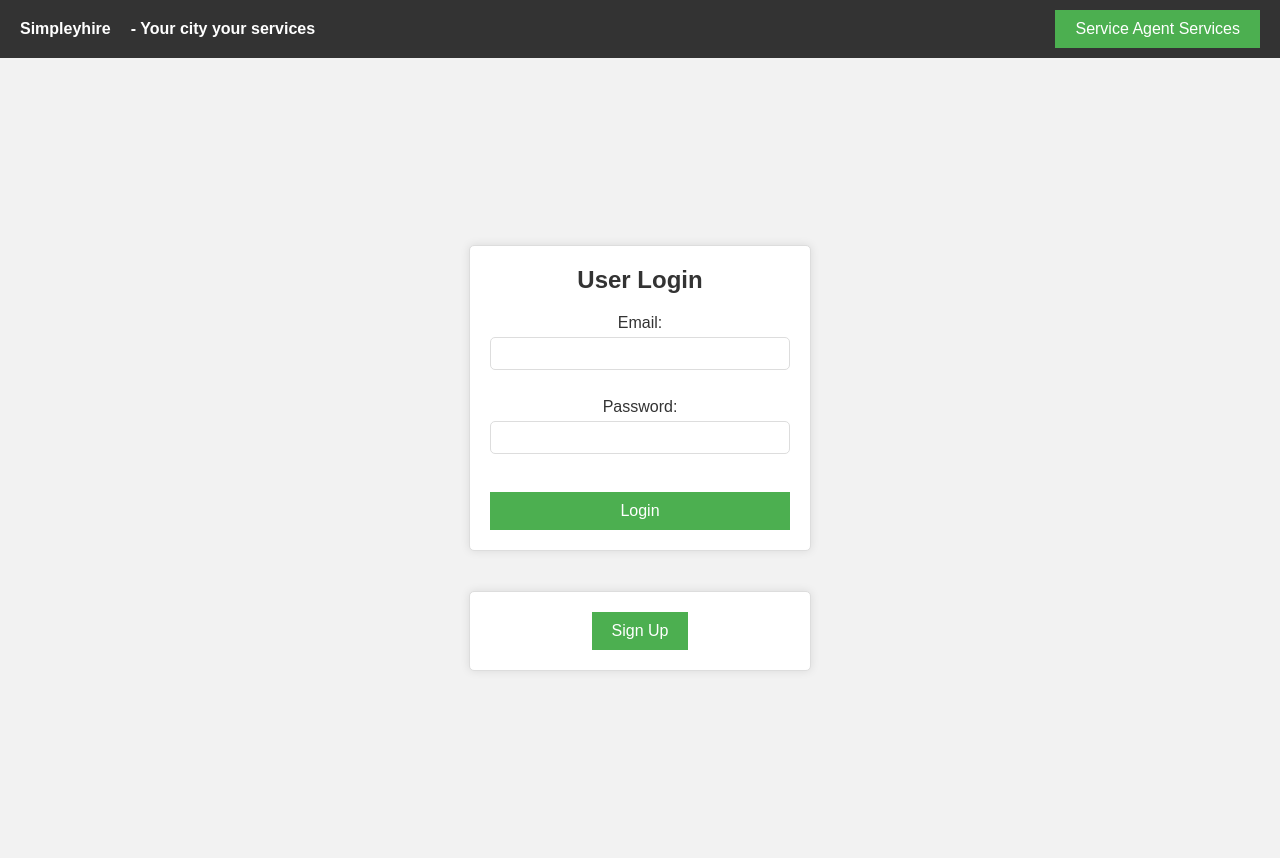
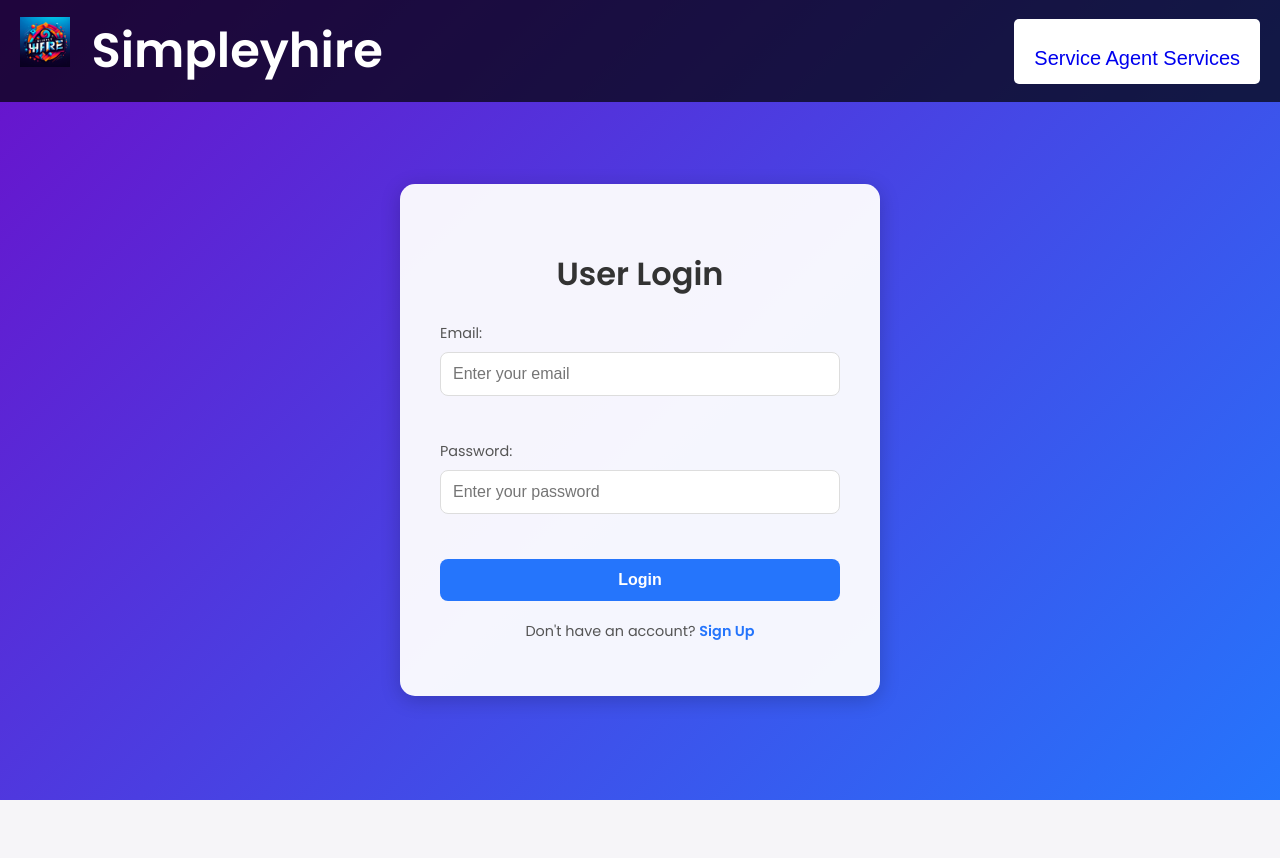
Before and after one commit to sph4919/Simplyhire, a PHP site: page / in a window 1280 px wide. After the commit the page ends 800 px from the top, so only its background shows below. Run offline with PHP 8.4, Linux system fonts and the light colour scheme.

Commit message:
fixing login-user

```diff
--- a/index.css
+++ b/index.css
@@ -1,60 +1,10 @@
-/* Reset some default styles */
-body, h1, h2, p, ul, li, form {
+/* General Styles */
+body {
+    font-family: 'Poppins', sans-serif;
     margin: 0;
     padding: 0;
-    box-sizing: border-box;
-}
-
-/* General body styling */
-body {
-    font-family: Arial, sans-serif;
-    background-color: #f2f2f2;
-    color: #333;
-}
-
-/* Navbar styling */
-.navbar {
-    display: flex;
-    justify-content: space-between;
-    align-items: center;
-    padding: 10px 20px;
-    background-color: #333;
-    color: white;
-}
-
-.navbar ul {
-    list-style-type: none;
-    display: flex;
-}
-
-.navbar ul li {
-    margin-right: 20px;
-    font-weight: bold;
-}
-
-.service-btn {
-    background-color: #4CAF50; /* Green */
-    border: none;
-    color: white;
-    padding: 10px 20px;
-    text-align: center;
-    text-decoration: none;
-    display: inline-block;
-    font-size: 16px;
-    cursor: pointer;
-}
-
-.service-btn a {
-    color: white;
-    text-decoration: none;
-}
-
-.service-btn:hover {
-    background-color: #45a049;
-}
-
-/* Container styling */
-.container {
+    background: linear-gradient(135deg, #6a11cb, #2575fc);
+    color: #fff;
     display: flex;
     flex-direction: column;
     align-items: center;
@@ -62,20 +12,82 @@ body {
     height: 100vh;
 }
 
-/* User login styling */
-.user-login, .signup {
-    margin: 20px;
-    padding: 20px;
-    background-color: white;
-    border: 1px solid #ddd;
+/* Navbar Styles */
+.navbar {
+    width: 100%;
+    background: rgba(0, 0, 0, 0.7);
+    padding: 15px 20px;
+    display: flex;
+    justify-content: space-between;
+    align-items: center;
+    position: fixed;
+    top: 0;
+    left: 0;
+    z-index: 1000;
+    font-size: 40px;
+}
+
+.navbar ul {
+    list-style: none;
+    margin: 0;
+    padding: 0;
+    display: flex;
+    align-items: center;
+}
+
+.navbar ul li {
+    margin-right: 20px;
+    font-size: 1.2em;
+    font-weight: 600;
+}
+
+.navbar .logo {
+    height: 50px;
+    margin-right: 10px;
+}
+
+.service-btn {
+    background: white;
+    border: none;
+    padding: 10px 20px;
+    color: #fff;
+    font-size: 1em;
+    cursor: pointer;
     border-radius: 5px;
-    box-shadow: 0 0 10px rgba(0, 0, 0, 0.1);
-    width: 300px;
+    transition: background 0.3s ease;
+    text-decoration: none;
+    margin-right: 40px;
+
+}
+
+.service-btntext
+{
+    transition: background 0.3s ease;
+    text-decoration: none;
+    font-size: 20px;
+}
+
+.service-btn:hover {
+    background: wheat;
+}
+
+/* Container Styles */
+.container {
+    background: rgba(255, 255, 255, 0.95);
+    padding: 40px;
+    border-radius: 15px;
+    box-shadow: 0 4px 20px rgba(0, 0, 0, 0.2);
     text-align: center;
+    width: 100%;
+    max-width: 400px;
+    margin-top: 80px;
 }
 
 .user-login h2 {
-    margin-bottom: 20px;
+    color: #333;
+    margin-bottom: 25px;
+    font-size: 2em;
+    font-weight: 600;
 }
 
 .user-login form {
@@ -83,49 +95,61 @@ body {
     flex-direction: column;
 }
 
-.user-login form label {
-    margin-bottom: 5px;
+.user-login label {
+    color: #555;
+    margin-bottom: 8px;
+    text-align: left;
+    font-size: 0.9em;
+    font-weight: 500;
 }
 
-.user-login form input {
-    margin-bottom: 10px;
-    padding: 8px;
+.user-login input {
+    padding: 12px;
+    margin-bottom: 20px;
     border: 1px solid #ddd;
-    border-radius: 5px;
+    border-radius: 8px;
+    font-size: 1em;
+    outline: none;
+    transition: border-color 0.3s ease;
+}
+
+.user-login input:focus {
+    border-color: #6a11cb;
 }
 
 .user-login button {
-    background-color: #4CAF50; /* Green */
+    background: #2575fc;
     border: none;
-    color: white;
-    padding: 10px 20px;
-    font-size: 16px;
+    padding: 12px;
+    color: #fff;
+    font-size: 1em;
+    font-weight: 600;
     cursor: pointer;
-    margin-top: 10px;
+    border-radius: 8px;
+    transition: background 0.3s ease;
 }
 
 .user-login button:hover {
-    background-color: #45a049;
+    background: #6a11cb;
 }
 
-/* Signup button styling */
-.signup .signup-btn {
-    background-color: #4CAF50; /* Green */
-    border: none;
-    color: white;
-    padding: 10px 20px;
-    text-align: center;
-    text-decoration: none;
-    display: inline-block;
-    font-size: 16px;
-    cursor: pointer;
+/* Signup Section Styles */
+.signup {
+    margin-top: 20px;
 }
 
-.signup .signup-btn a {
-    color: white;
-    text-decoration: none;
+.signup p {
+    color: #555;
+    font-size: 0.9em;
 }
 
-.signup .signup-btn:hover {
-    background-color: #45a049;
+.signup-link {
+    color: #2575fc;
+    text-decoration: none;
+    font-weight: 600;
+    transition: color 0.3s ease;
 }
+
+.signup-link:hover {
+    color: #6a11cb;
+}
--- a/index.html
+++ b/index.html
@@ -5,31 +5,32 @@
     <meta name="viewport" content="width=device-width, initial-scale=1.0">
     <title>Login Page</title>
     <link rel="stylesheet" href="index.css">
+    <link href="https://fonts.googleapis.com/css2?family=Poppins:wght@400;600&display=swap" rel="stylesheet">
     <script src="eventhandler.js"></script>
 </head>
 <body>
     <nav class="navbar">
         <ul>
-            <li>Simpleyhire</li>
-            <li> - Your city your services</li>
+            <li> <img src="imgs/Simply Hire logo.png" alt="Simpleyhire Logo" class="logo"> Simpleyhire </li>
+
         </ul>
-        <button class="service-btn"><a href="serviceProvider/serviceLogin.html">Service Agent Services</a></button>
+        <button class="service-btn"><a href="serviceLogin.html" class="service-btntext">Service Agent Services</a></button>
     </nav>
     <div class="container">
         <div class="user-login">
             <h2>User Login</h2>
             <form id="user-form" action="main.html" method="post">
                 <label for="user-email">Email:</label>
-                <input type="email" id="user-email" name="user-email"><br>
+                <input type="email" id="user-email" name="user-email" placeholder="Enter your email" required><br>
                 <label for="user-password">Password:</label>
-                <input type="password" id="user-password" name="user-password"><br>
+                <input type="password" id="user-password" name="user-password" placeholder="Enter your password" required><br>
                 <button type="submit" id="userLogin">Login</button>
             </form>
         </div>
         <div class="signup">
-            <button class="signup-btn"><a href="signup.html">Sign Up</a></button>
+            <p>Don't have an account? <a href="signup.html" class="signup-link">Sign Up</a></p>
         </div>
     </div>
-    <script src="index.js"></script>
 </body>
+<script src="index.js" defer></script>
 </html>
```
Also changed, not shown: imgs/Simply Hire logo.png (added), 1 other file.
